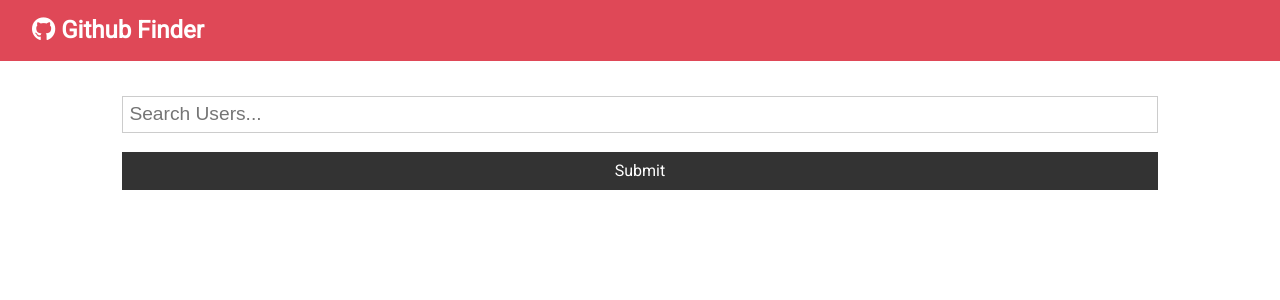
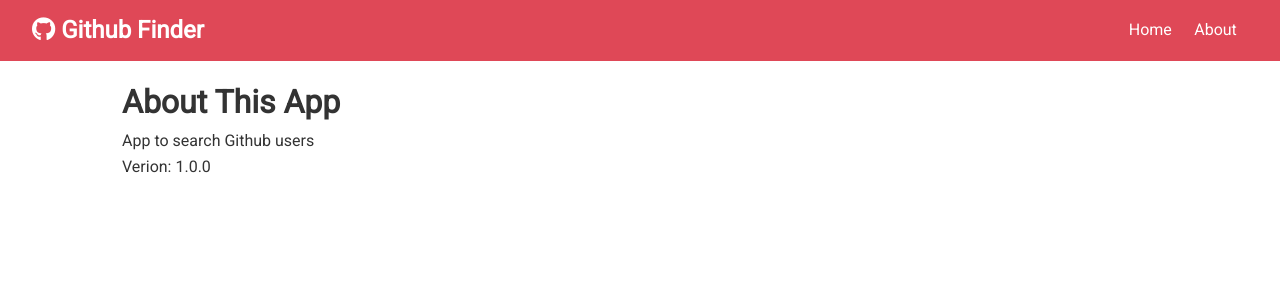
Before and after one commit to Uriel-17/GiithubFinder-React, a React (Create React App) app: page /about in a window 1280 px wide. Shown: the top 300 px of the page. Built offline with nearby package versions, Linux system fonts and the light colour scheme.

Commit message:
React Router Implementation

```diff
--- a/src/App.js
+++ b/src/App.js
@@ -1,7 +1,10 @@
-import React from 'react';
+import React, { Fragment } from 'react';
+import {BrowserRouter as Router, Switch, Route} from 'react-router-dom'
 import Navbar from './components/layout/Navbar';
 import Users from './components/Users/Users';
 import Search from './components/Users/Search';
+import Alert from './components/layout/Alert';
+import About from './components/pages/About';
 import './App.css';
 
 //title and icon are props
@@ -9,17 +12,10 @@ class App extends React.Component {
 
   state = {
     users: [],
-    loading: false
+    loading: false,
+    alert: null
   }
 
-  /**
-   * componentDidMount() method is the most suitable place to call the setState()
-   * method which helps in changing the application’s state and also updates * are rendered
-   */
-  // async componentDidMount() {
-
-  //   this.setState({loading: true });
-  // }
 
   //Searchs Github for users
   searchUsers = async (text) => {
@@ -47,6 +43,16 @@ class App extends React.Component {
 
   }
 
+  //Set alert
+
+  setAlert = (msg, type) => {
+
+    this.setState({alert: {msg: msg, type: type}});
+
+    setTimeout(() => this.setState({alert: null}), 4000);
+
+  }
+
   /**
    * clearUsers is handling the functionality of the clear btn. When the clear button is clicked in the Search
    * component. It will call the props function and set the state to empty.
@@ -58,13 +64,31 @@ class App extends React.Component {
   render() {
     const {users, loading} = this.state;
     return (
+      <Router>
       <div className="App">
        <Navbar title = 'Github Finder' icon = 'fab fa-github'/>
        <div className = 'container'>
-        <Search searchUsers = {this.searchUsers} clearUsers = {this.clearUsers} showClear = {users.length > 0 ? true : false}></Search>
-        <Users loading = {loading} users = {users}></Users>
+        <Alert alert = {this.state.alert} />
+        <Switch>
+          <Route exact path='/'render = {props => (
+            <Fragment>
+              <Search
+
+                searchUsers = {this.searchUsers}
+                clearUsers = {this.clearUsers}
+                showClear = {users.length > 0 ? true : false}
+                setAlert = {this.setAlert}>
+
+              </Search>
+              <Users loading = {loading} users = {users}></Users>
+            </Fragment>
+          )}
+          />
+          <Route exact path='/about' component = {About}/>
+        </Switch>
        </div>
       </div>
+      </Router>
     );
   }
 
--- a/src/components/Users/Search.js
+++ b/src/components/Users/Search.js
@@ -9,14 +9,15 @@ export class Search extends React.Component {
   static propTypes = {
     searchUsers: PropTypes.func.isRequired,
     clearUsers: PropTypes.func.isRequired,
-    showClear: PropTypes.bool.isRequired
+    showClear: PropTypes.bool.isRequired,
+    setAlert: PropTypes.func.isRequired
   }
 
   /**
    *
    * Note the onChange function The onChange event in React detects when the value of an input *element changes
    * We can access the target input’s value inside of the handleChange by accessing e.target.  *value.
-   * e.target.name allows us to only use one onChange function iff we use [e.target.name]
+   * e.target.name allows us to only use one onChange function if we use [e.target.name]
    *
    */
   onChange = (e) => {
@@ -24,11 +25,22 @@ export class Search extends React.Component {
     this.setState({[e.target.name]: e.target.value}); //sets the state to the new text
   }
 
+
   onSubmit = (e) => {
     e.preventDefault();
-    //console.log(this.state.text); // logs out the state
-    this.props.searchUsers(this.state.text);
-    this.setState({text: ''});
+
+    if(this.state.text === '') {
+
+      /*
+      Note that the setAlert function is passed in as a prop so it has access to the function defined in App.js
+       */
+      this.props.setAlert('Please enter something', 'light');
+
+    } else {
+      //console.log(this.state.text); // logs out the state
+     this.props.searchUsers(this.state.text);
+     this.setState({text: ''});
+    }
   }
 
   render() {
--- /dev/null
+++ b/src/components/layout/Alert.js
@@ -0,0 +1,14 @@
+import React from 'react'
+
+const Alert = ({alert}) => {
+
+  return (
+    alert !== null && (
+      <div className = {`alert alert = ${alert.type}`}>
+        <i className = 'fa fa-info-circle'></i> {alert.msg}
+      </div>
+    )
+  )
+}
+
+export default Alert
--- a/src/components/layout/Navbar.js
+++ b/src/components/layout/Navbar.js
@@ -1,12 +1,23 @@
 import React from 'react'
 import PropTypes from 'prop-types';
+import { Link } from 'react-router-dom';
 
 const Navbar = (props) => {
     return (
       <nav className = "navbar bg-primary">
         <h1>
           <i className = {props.icon}/> {props.title}
-          </h1>
+        </h1>
+        <ul>
+          <li>
+            <Link to = '/'>Home</Link>
+          </li>
+          <li>
+
+           <Link to = '/about'>About</Link>
+
+          </li>
+        </ul>
       </nav>
     );
 }
--- /dev/null
+++ b/src/components/pages/About.js
@@ -0,0 +1,13 @@
+import React, { Fragment } from 'react';
+
+const About = () => {
+  return (
+    <Fragment>
+      <h1>About This App</h1>
+      <p>App to search Github users</p>
+      <p>Verion: 1.0.0</p>
+    </Fragment>
+  );
+};
+
+export default About
```
